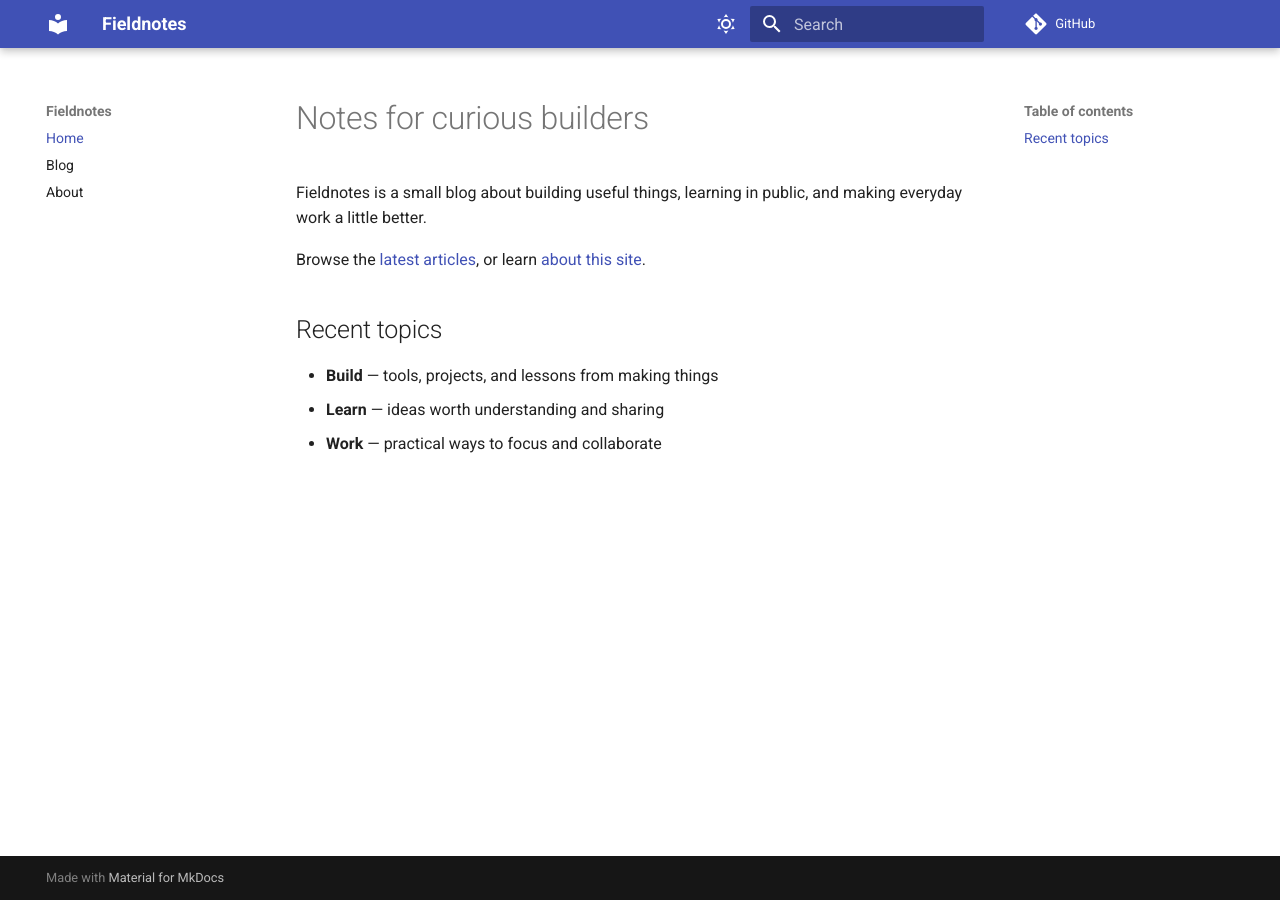
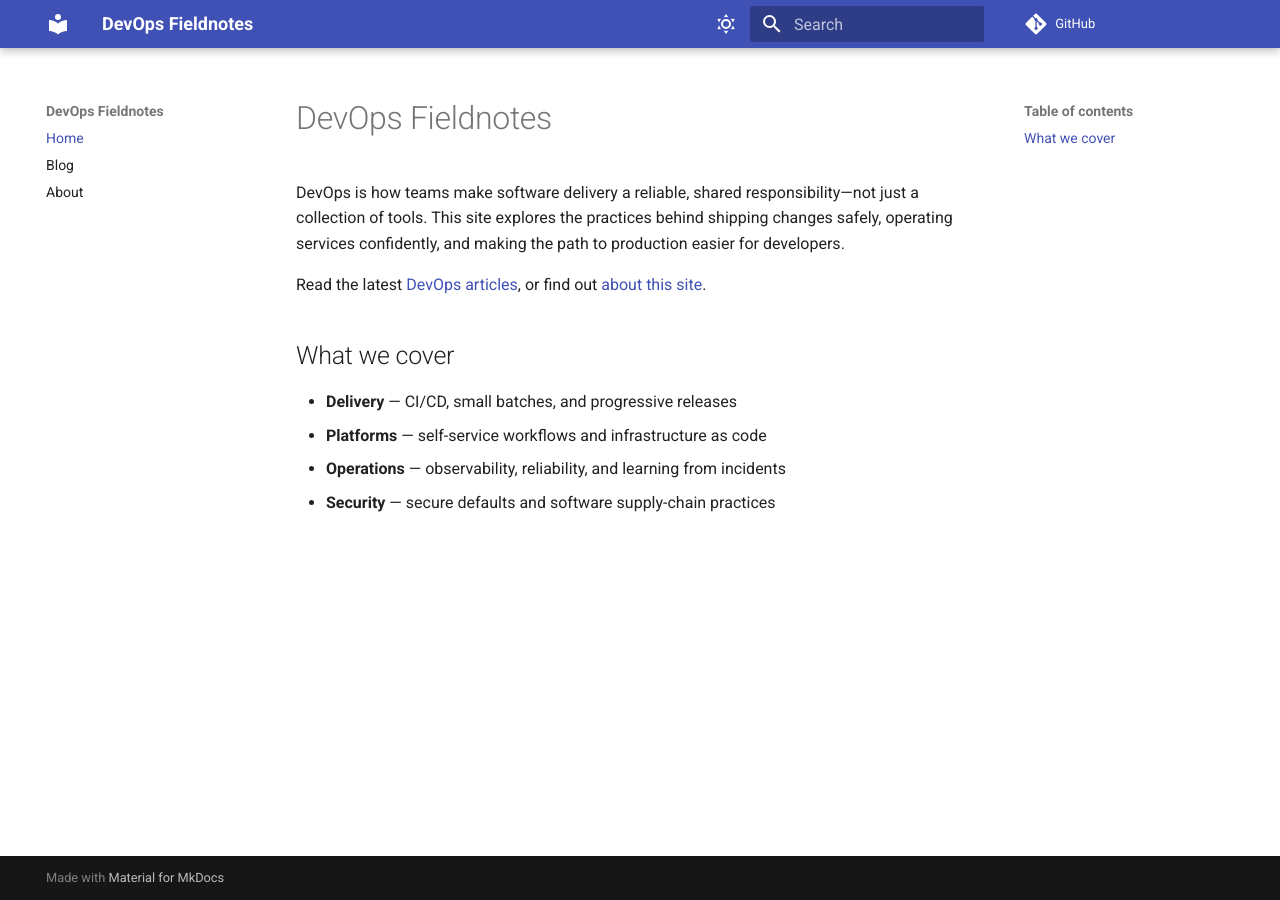
Before and after one commit to nasirrayeen/mkdocs-demo, an MkDocs documentation site: the page built from docs/index.md, in a window 1280 px wide. Built offline with MkDocs 1.6.1 and Material for MkDocs 9.7.7, drawn with Linux system fonts in a browser that asks for light colours; comment, search, counter and statistics services are not loaded.

Commit message:
Focus blog on modern DevOps
Co-authored-by: Copilot App <223556219+Copilot@users.noreply.github.com>

```diff
--- a/docs/index.md
+++ b/docs/index.md
@@ -1,11 +1,12 @@
-# Notes for curious builders
+# DevOps Fieldnotes
 
-Fieldnotes is a small blog about building useful things, learning in public, and making everyday work a little better.
+DevOps is how teams make software delivery a reliable, shared responsibility—not just a collection of tools. This site explores the practices behind shipping changes safely, operating services confidently, and making the path to production easier for developers.
 
-Browse the [latest articles](blog/index.md), or learn [about this site](about.md).
+Read the latest [DevOps articles](blog/index.md), or find out [about this site](about.md).
 
-## Recent topics
+## What we cover
 
-- **Build** — tools, projects, and lessons from making things
-- **Learn** — ideas worth understanding and sharing
-- **Work** — practical ways to focus and collaborate
+- **Delivery** — CI/CD, small batches, and progressive releases
+- **Platforms** — self-service workflows and infrastructure as code
+- **Operations** — observability, reliability, and learning from incidents
+- **Security** — secure defaults and software supply-chain practices
--- a/mkdocs.yml
+++ b/mkdocs.yml
@@ -1,5 +1,5 @@
-site_name: Fieldnotes
-site_description: Practical notes on building, learning, and working better.
+site_name: DevOps Fieldnotes
+site_description: Practical guidance for building, securing, and operating modern software.
 site_url: https://nasirrayeen.github.io/mkdocs-demo/
 repo_url: https://github.com/nasirrayeen/mkdocs-demo
 edit_uri: edit/main/docs/
```
Also changed, not shown: README.md (+4 -4 lines), docs/about.md (+4 -2 lines), docs/blog/index.md (+1 -1 lines), docs/blog/posts/2026-10-11-a-small-writing-workflow.md (deleted, +0 -29 lines), docs/blog/posts/2026-10-11-modern-devops.md (added, +75 -0 lines), docs/blog/posts/2026-10-11-starting-a-blog-with-mkdocs.md (deleted, +0 -40 lines).
